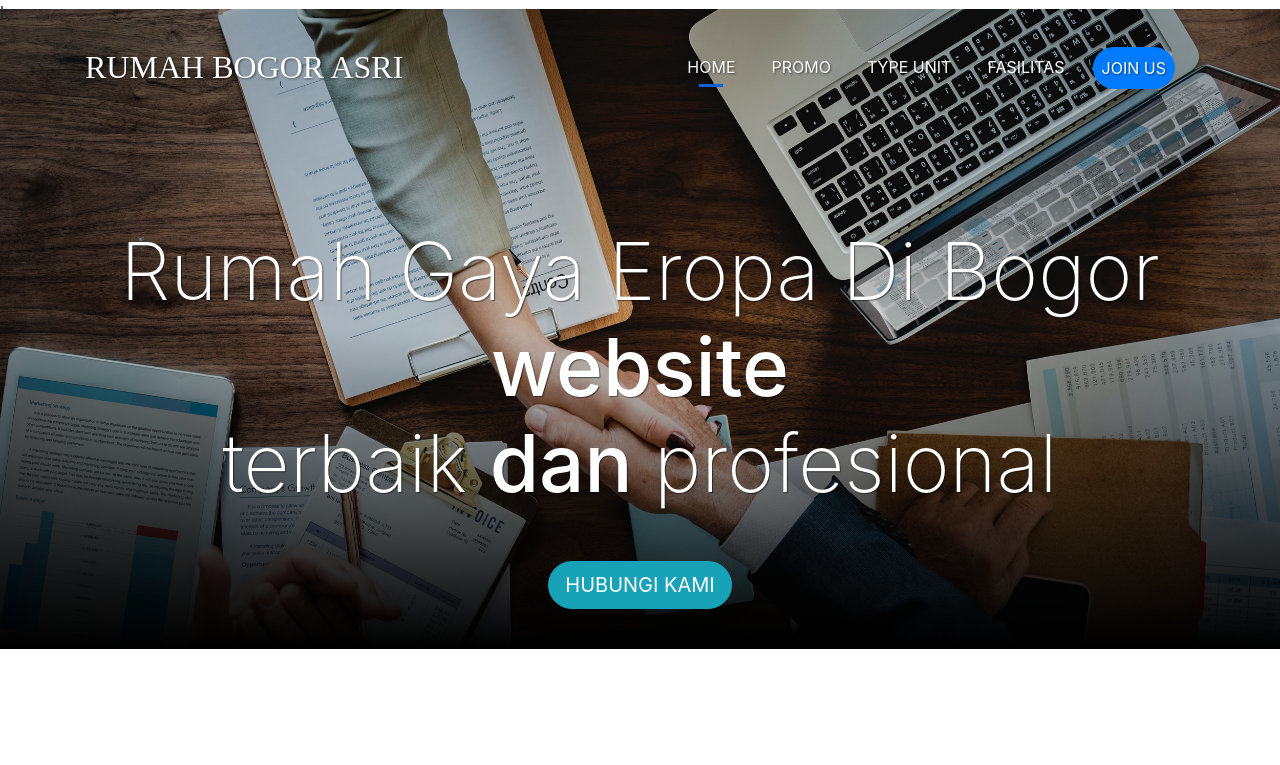
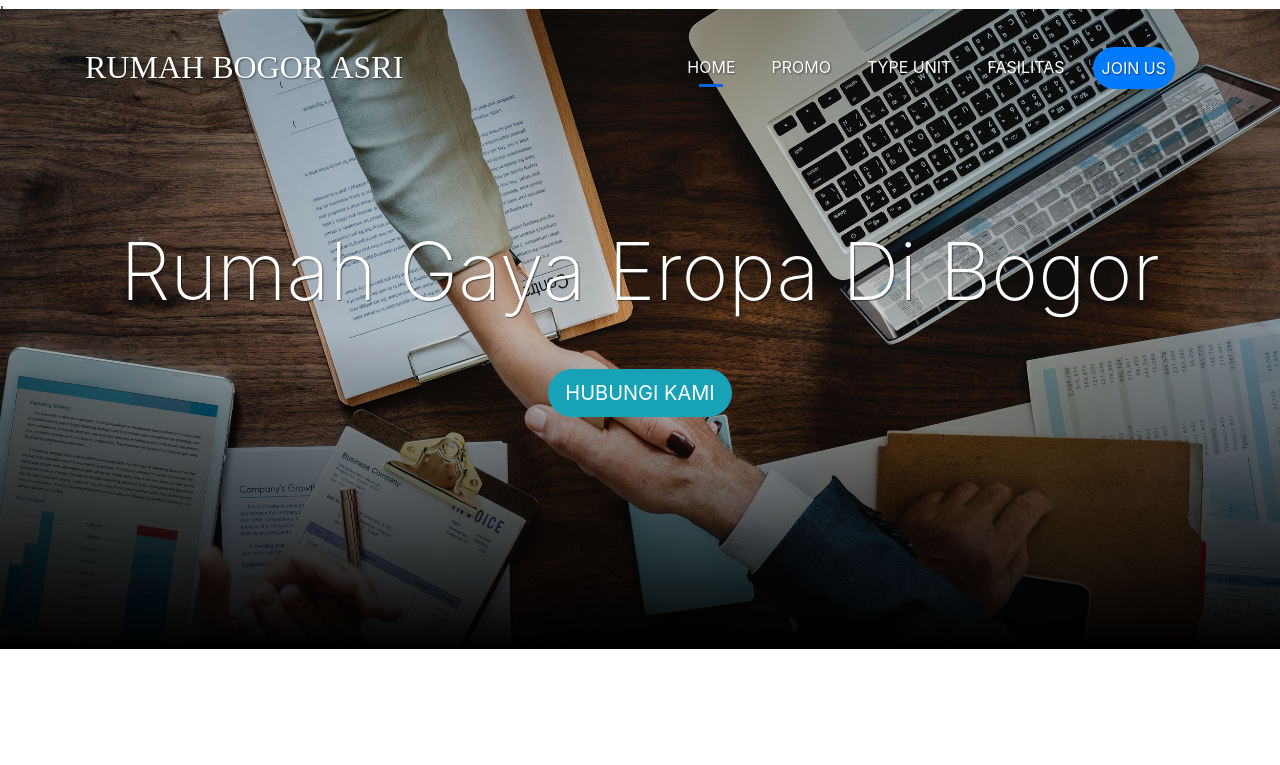
Before and after one commit to rumahbogorasri/rumahbogorasri, a plain HTML site: page index.html in a window 1280 px wide. Shown: the top 765 px of the page. Drawn offline with nearby package versions, Linux system fonts and the light colour scheme; a web font is replaced by a local one.

Commit message:
Update index.html
berubah

```diff
--- a/index.html
+++ b/index.html
@@ -40,7 +40,7 @@ k<!doctype html>
     <!-- Jumbotron -->
     <div class="jumbotron jumbotron-fluid">
       <div class="container">
-        <h1 class="display-4">Rumah Gaya Eropa Di Bogor <span>website</span> <br>terbaik <span>dan </span>profesional</h1>
+        <h1 class="display-4">Rumah Gaya Eropa Di Bogor </h1>
         <a href="#" class="btn btn-info btn-lg tombol">Hubungi Kami</a>
       </div>
     </div>
```
